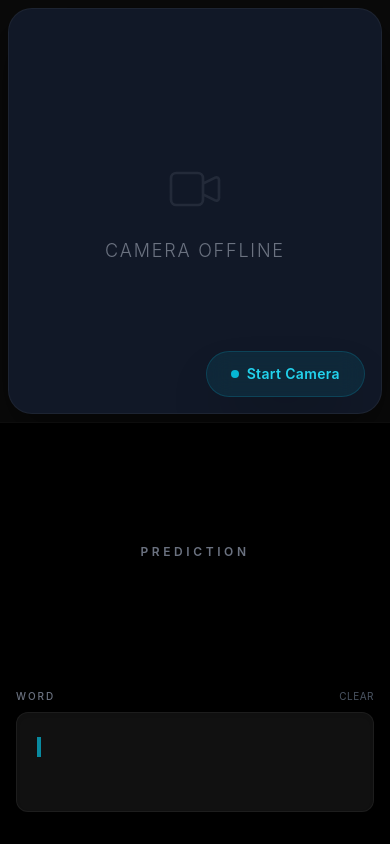
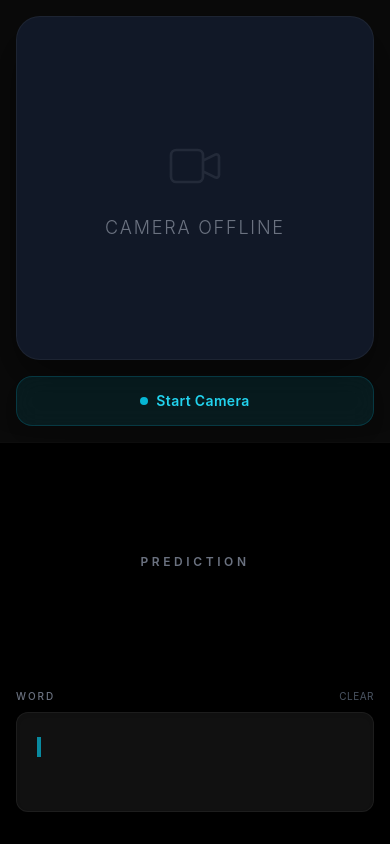
Before and after one commit to Renet-Reji/Sign-Language-Translator, a React (Vite) app in the folder client/: page /sign-to-text in a window 390 px wide. Built offline with nearby package versions, Linux system fonts and the light colour scheme.

Commit message:
Initialize client application with a 3D ASL avatar for text/speech-to-sign translation and a SignToText page.

```diff
--- a/client/index.html
+++ b/client/index.html
@@ -1,13 +1,15 @@
 <!doctype html>
 <html lang="en">
+
 <head>
   <meta charset="UTF-8" />
-    <link rel="icon" type="image/svg+xml" href="/vite.svg" />
   <meta name="viewport" content="width=device-width, initial-scale=1.0" />
-    <title>client</title>
+  <title>ASL Interpreter</title>
 </head>
+
 <body>
   <div id="root"></div>
   <script type="module" src="/src/main.jsx"></script>
 </body>
+
 </html>
--- a/client/src/Components/facialAnimation.js
+++ /dev/null
@@ -1,110 +0,0 @@
-import * as THREE from "three";
-
-const visemeMap = {
-    a: ["viseme_aa", "mouthOpen"],
-    b: ["viseme_PP", "mouthClosed"],
-    c: ["viseme_kk", "mouthSmile"],
-    d: ["viseme_DD", "mouthSmile"],
-    e: ["viseme_E", "mouthSmile"],
-    f: ["viseme_FF", "mouthFunnel"],
-    g: ["viseme_kk"],
-    h: ["viseme_ch"],
-    i: ["viseme_I"],
-    j: ["viseme_I", "viseme_O"],
-    k: ["viseme_kk"],
-    l: ["viseme_nn"],
-    m: ["viseme_PP"],
-    n: ["viseme_nn"],
-    o: ["viseme_O"],
-    p: ["viseme_PP"],
-    q: ["viseme_kk", "viseme_U"],
-    r: ["viseme_RR"],
-    s: ["viseme_SS"],
-    t: ["viseme_DD"],
-    u: ["viseme_U"],
-    v: ["viseme_FF"],
-    w: ["viseme_U"],
-    x: ["viseme_SS"],
-    y: ["viseme_I"],
-    z: ["viseme_SS"],
-};
-
-export class FaceController {
-    constructor(morphDict) {
-        this.morphDict = morphDict;
-        this.blinkState = { isBlinking: false, startTime: 0, duration: 0.12 };
-        this.nextBlinkTime = 0;
-
-        this.currentViseme = null;
-        this.visemeStartTime = 0;
-    }
-
-    updateBlink(now) {
-        if (now > this.nextBlinkTime) {
-            this.blinkState.isBlinking = true;
-            this.blinkState.startTime = now;
-            this.nextBlinkTime = now + 1.5 + Math.random() * 4;
-        }
-
-        if (this.blinkState.isBlinking) {
-            const p = (now - this.blinkState.startTime) / this.blinkState.duration;
-            let val = 0;
-            if (p < 0.5) val = THREE.MathUtils.smoothstep(p, 0, 0.5);
-            else val = THREE.MathUtils.smoothstep(1 - p, 0, 0.5);
-
-            if (p >= 1) this.blinkState.isBlinking = false;
-
-            Object.keys(this.morphDict).forEach((k) => {
-                if (k.toLowerCase().includes("blink") || k.toLowerCase().includes("eye_close")) {
-                    this.morphDict[k].mesh.morphTargetInfluences[this.morphDict[k].index] = val;
-                }
-            });
-        }
-    }
-
-    triggerViseme(char, now) {
-        const lower = char.toLowerCase();
-        const shapes = visemeMap[lower];
-        if (shapes) {
-            this.currentViseme = shapes;
-            this.visemeStartTime = now;
-        }
-    }
-
-    updateVisemes(now) {
-        if (!this.currentViseme) return;
-
-        const elapsed = now - this.visemeStartTime;
-        const attack = 0.1;
-        const decay = 0.3;
-
-        let intensity = 0;
-        if (elapsed < attack) {
-            intensity = elapsed / attack;
-        } else if (elapsed < attack + decay) {
-            intensity = 1.0 - (elapsed - attack) / decay;
-        } else {
-            this.currentViseme = null;
-            intensity = 0;
-        }
-
-        this.currentViseme.forEach((shapeName) => {
-            let target = this.morphDict[shapeName];
-            if (!target) {
-                const guess = Object.keys(this.morphDict).find((k) =>
-                    k.toLowerCase().includes(shapeName.toLowerCase())
-                );
-                if (guess) target = this.morphDict[guess];
-            }
-
-            if (target) {
-                target.mesh.morphTargetInfluences[target.index] = intensity;
-            }
-        });
-    }
-
-    update(now) {
-        this.updateBlink(now);
-        this.updateVisemes(now);
-    }
-}
--- a/client/src/Pages/SignToText.jsx
+++ b/client/src/Pages/SignToText.jsx
@@ -53,8 +53,10 @@ export default function SignToText() {
     return (
         <div className="flex flex-col md:flex-row h-dvh w-full bg-[#0a0a0a] text-white font-['Inter'] overflow-hidden">
 
-            <div className="w-full md:w-[70%] h-[50vh] md:h-dvh p-2 md:p-8 flex flex-col justify-center relative">
-                <div className="w-full h-full md:h-[90%] relative bg-gray-900 rounded-3xl md:rounded-[2.5rem] shadow-[0_20px_50px_rgba(0,0,0,0.5)] border border-white/5 flex items-center justify-center overflow-hidden transition-all duration-500">
+            <div className="w-full md:w-[70%] h-[55vh] md:h-dvh p-4 md:p-8 flex flex-col justify-center relative">
+
+                {/* Camera View */}
+                <div className="w-full flex-1 md:flex-none md:h-[90%] relative bg-gray-900 rounded-3xl md:rounded-[2.5rem] shadow-[0_20px_50px_rgba(0,0,0,0.5)] border border-white/5 flex items-center justify-center overflow-hidden transition-all duration-500">
 
                     {isOpen ? (
                         <Camera onLetterPredict={handleNewLetter} />
@@ -64,21 +66,40 @@ export default function SignToText() {
                             <p className="text-lg md:text-xl tracking-widest uppercase font-light">Camera Offline</p>
                         </div>
                     )}
+
+                    {/* Desktop Toggle */}
                     <button
                         onClick={() => {
                             setIsOpen(!isOpen)
                             if (isOpen) { setCurrentLetter(''); setWord(''); }
                         }}
-                        className={`absolute bottom-4 right-4 md:bottom-8 md:right-8 backdrop-blur-md px-6 py-3 md:px-8 md:py-4 rounded-full text-sm md:text-base font-semibold tracking-wide transition-all duration-300 shadow-2xl flex items-center gap-2 md:gap-3 border ${
+                        className={`hidden md:flex absolute bottom-8 right-8 backdrop-blur-md px-8 py-4 rounded-full text-base font-semibold tracking-wide transition-all duration-300 shadow-2xl items-center gap-3 border ${
                             isOpen
                             ? 'bg-red-500/10 text-red-400 border-red-500/20 hover:bg-red-500/20'
                             : 'bg-cyan-500/10 text-cyan-400 border-cyan-500/20 hover:bg-cyan-500/20'
                         }`}
                     >
-                        <div className={`w-2 h-2 md:w-2.5 md:h-2.5 rounded-full ${isOpen ? 'bg-red-500 animate-pulse' : 'bg-cyan-500'}`}></div>
+                        <div className={`w-2.5 h-2.5 rounded-full ${isOpen ? 'bg-red-500 animate-pulse' : 'bg-cyan-500'}`}></div>
                         {isOpen ? 'Stop Camera' : 'Start Camera'}
                     </button>
                 </div>
+
+                {/* Mobile Toggle */}
+                <button
+                    onClick={() => {
+                        setIsOpen(!isOpen)
+                        if (isOpen) { setCurrentLetter(''); setWord(''); }
+                    }}
+                    className={`md:hidden mt-4 w-full flex justify-center backdrop-blur-md px-6 py-3.5 rounded-2xl text-sm font-semibold tracking-wide transition-all duration-300 shadow-lg items-center gap-2 border ${
+                        isOpen
+                        ? 'bg-red-500/10 text-red-400 border-red-500/20 hover:bg-red-500/20'
+                        : 'bg-cyan-500/10 text-cyan-400 border-cyan-500/20 hover:bg-cyan-500/20'
+                    }`}
+                >
+                    <div className={`w-2 h-2 rounded-full ${isOpen ? 'bg-red-500 animate-pulse' : 'bg-cyan-500'}`}></div>
+                    {isOpen ? 'Stop Camera' : 'Start Camera'}
+                </button>
+
             </div>
 
             <div className="w-full md:w-[30%] h-[50vh] md:h-screen bg-black border-t md:border-t-0 md:border-l border-white/5 p-4 md:p-8 flex flex-col items-center relative">
--- a/client/src/asl-system/avatarEngine.js
+++ b/client/src/asl-system/avatarEngine.js
@@ -1,15 +1,13 @@
 import * as THREE from "three";
 import { GLTFLoader } from "three/examples/jsm/loaders/GLTFLoader.js";
-
 import { createScene, handleResize, LOOK_AT } from "../Components/sceneSetup";
 import { setupControls } from "../Components/controls";
 import { loadAvatar } from "../Components/avatarLoader";
 import { updatePhysics, updateIdleDrift } from "../Components/physics";
-import { FaceController } from "../Components/facialAnimation";
 import { createBoneProxy, runASLSign } from "../Components/aslProxy";
 import { wordMap } from "../Components/wordMap";
 
-const SIGN_HOLD_MS   = 700;
+const SIGN_HOLD_MS   = 800;
 const WORD_PAUSE_MS  = 400;
 const WORD_ANIM_MS   = 1300;
 
@@ -32,24 +30,15 @@ export function initAvatar(mountEl, onLoaded, onProgress) {
   let realBones      = {};
   let boneStates     = {};
   let boneProxy      = null;
-  let faceController = null;
   let mixer          = null;
   const clips        = {};
 
-
   const restPose = {};
-
   const clock = new THREE.Clock();
 
-  // ── sign queue ─────────────────────────────────────────────────────────────
-  // Each entry is one of:
-  //   { type: "letter", char: "a" }
-  //   { type: "word",   key:  "hello" }   – pre-matched GLB clip key
-  //   { type: "pause" }                   – inter-word rest-pose gap
+  // Animation Queue Management
   const signQueue = [];
-
-  // State of the sign currently being displayed
-  let currentSign = null;   // null | { type, char/key, startTime, durationMs }
+  let currentSign = null;
 
   function enqueueLetter(char) {
     signQueue.push({ type: "letter", char: char.toLowerCase() });
@@ -63,16 +52,13 @@ export function initAvatar(mountEl, onLoaded, onProgress) {
     signQueue.push({ type: "pause" });
   }
 
-  // Dequeue and begin the next item (called once the previous item is done)
+  // Process the next animation in queue
   function advanceQueue() {
     currentSign = null;
 
     if (signQueue.length === 0) {
-      // Queue drained – go back to idle
       isArmRaised = false;
-      if (!isWordPlaying) {
-        playIdle();
-      }
+      if (!isWordPlaying) playIdle();
       return;
     }
 
@@ -80,7 +66,6 @@ export function initAvatar(mountEl, onLoaded, onProgress) {
     const now  = clock.elapsedTime;
 
     if (item.type === "letter") {
-      // Raise arm on first letter if needed
       if (!isArmRaised) {
         mixer?.stopAllAction();
         applyArmPose();
@@ -94,10 +79,7 @@ export function initAvatar(mountEl, onLoaded, onProgress) {
         durationMs: SIGN_HOLD_MS,
       };
 
-      faceController?.triggerViseme(item.char, now);
-
     } else if (item.type === "word") {
-      // Word animation – hand the mixer for a GLB clip
       isArmRaised = false;
       mixer?.stopAllAction();
       resetAll();
@@ -119,7 +101,7 @@ export function initAvatar(mountEl, onLoaded, onProgress) {
         advanceQueue();
       }, { once: true });
 
-      return; // advanceQueue will be called via the "finished" event
+      return;
 
     } else if (item.type === "pause") {
       isArmRaised = false;
@@ -128,28 +110,21 @@ export function initAvatar(mountEl, onLoaded, onProgress) {
     }
   }
 
-  // Called every frame to check if the current sign has expired
   function tickQueue(now) {
     if (currentSign === null) {
-      // Nothing playing – try to pop next item
-      if (signQueue.length > 0) {
-        advanceQueue();
-      }
+      if (signQueue.length > 0) advanceQueue();
       return;
     }
 
-    if (currentSign.type === "word") {
-      return;
-    }
+    if (currentSign.type === "word") return;
 
     const elapsedMs = (now - currentSign.startTime) * 1000;
-
     if (elapsedMs >= currentSign.durationMs) {
       advanceQueue();
     }
   }
 
-
+  // Bone rotation helper
   function setBoneEuler(name, x, y, z) {
     const bone  = realBones[name];
     const state = boneStates[name];
@@ -193,6 +168,7 @@ export function initAvatar(mountEl, onLoaded, onProgress) {
     return clip;
   }
 
+  // Load GLB animations
   function loadAnimations(done) {
     let loaded = 0;
     animationFiles.forEach(name =>
@@ -218,15 +194,14 @@ export function initAvatar(mountEl, onLoaded, onProgress) {
     idle.play();
   }
 
-
+  // Initialize Avatar
   loadAvatar(scene, "/avatar.glb", (data) => {
     avatarScene = data.avatarScene;
     realBones   = data.realBones;
     boneStates  = data.boneStates;
     boneProxy   = createBoneProxy(realBones, boneStates);
 
-    faceController = new FaceController(data.morphDict || {});
-    mixer          = new THREE.AnimationMixer(avatarScene);
+    mixer = new THREE.AnimationMixer(avatarScene);
 
     Object.keys(realBones).forEach(name => {
       restPose[name] = realBones[name].quaternion.clone();
@@ -238,7 +213,7 @@ export function initAvatar(mountEl, onLoaded, onProgress) {
     });
   }, onProgress);
 
-
+  // Main Render Loop
   function animate() {
     if (stop) return;
     requestAnimationFrame(animate);
@@ -258,10 +233,7 @@ export function initAvatar(mountEl, onLoaded, onProgress) {
       }
     }
 
-    // Advance the queue every frame
     tickQueue(now);
-
-    faceController?.update(now);
     controls.update();
     camera.lookAt(LOOK_AT);
     renderer.render(scene, camera);
@@ -271,15 +243,10 @@ export function initAvatar(mountEl, onLoaded, onProgress) {
 
   window.addEventListener("resize", () => handleResize(mountEl, camera, renderer));
 
-
   return {
-
-
     playSign(char) {
       enqueueLetter(char);
     },
-
-
 
     playWord(input) {
       if (!mixer) return false;
@@ -311,17 +278,11 @@ export function initAvatar(mountEl, onLoaded, onProgress) {
       });
     },
 
-
-
-
-
     dispose() {
       stop = true;
       mixer?.stopAllAction();
       renderer.dispose();
       controls.dispose();
     }
-
   };
-
 }
```
Also changed, not shown: client/src/Components/Avatar.jsx (+6 -35 lines), client/src/Components/sceneSetup.js (+1 -6 lines). Lines whose indentation alone changed are shown as unchanged.
